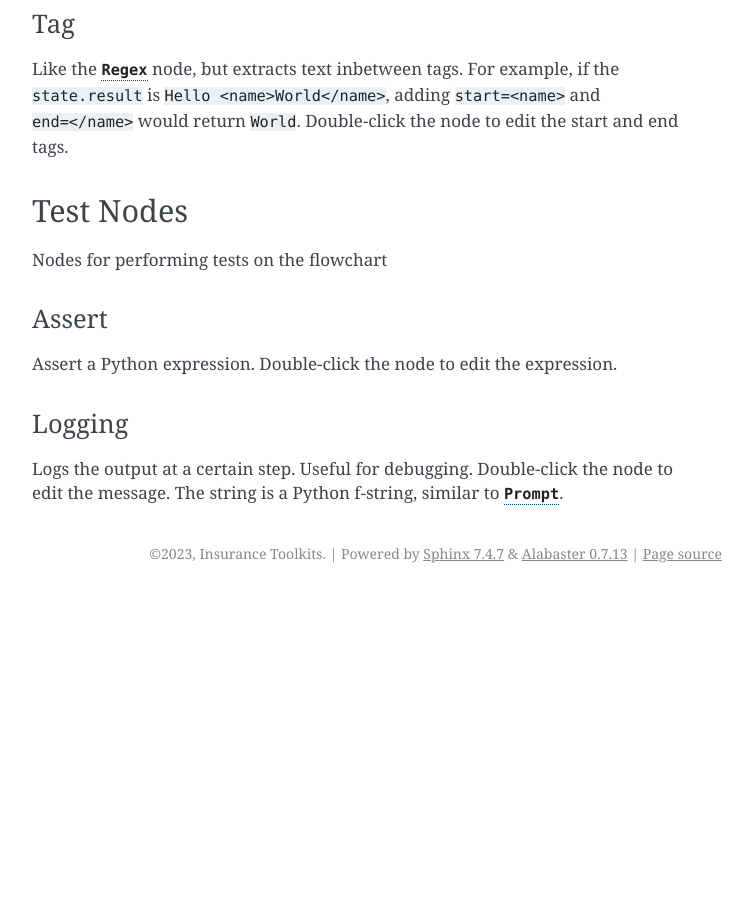
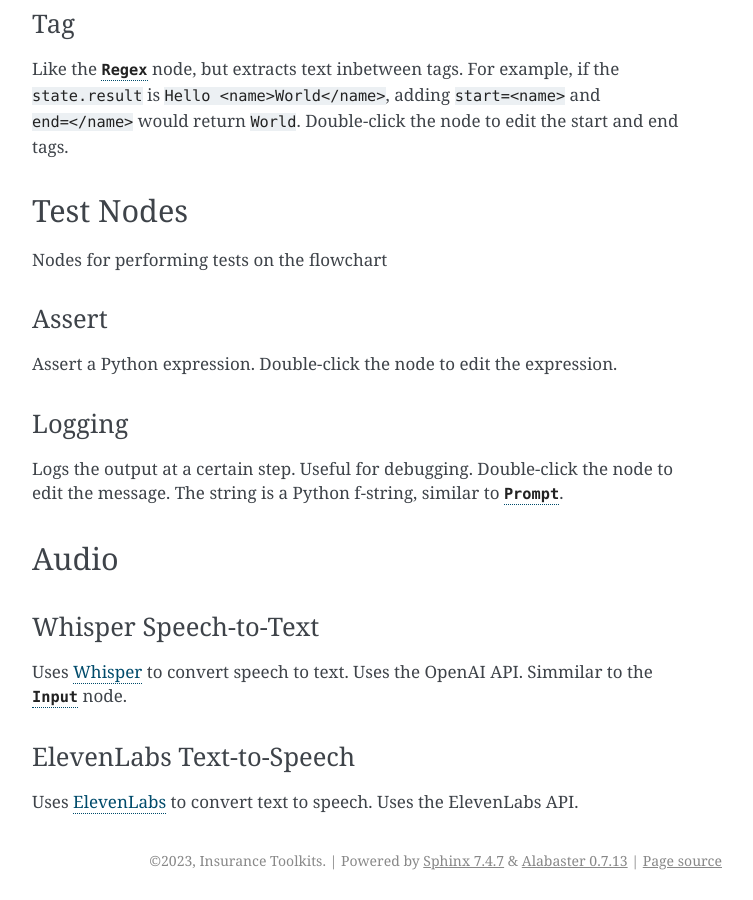
Before and after one commit to annias/promptflow, a Sphinx documentation site: the page built from docs/nodes.md, in a window 1280 px wide and 900 px high, scrolled down 6439 px. Shown: the whole window, without its empty margins (388-1141 px from the left). Built offline with Sphinx 7.4.7, drawn with Linux system fonts in a browser that asks for light colours; before the commit the page ends 7032 px from its top, so only the background shows below that; some of the changed text lies outside the part shown.

Commit message:
Added audionode to docs

```diff
--- a/docs/nodes.md
+++ b/docs/nodes.md
@@ -206,3 +206,14 @@ Assert a Python expression. Double-click the node to edit the expression.
 ### Logging
 
 Logs the output at a certain step. Useful for debugging. Double-click the node to edit the message. The string is a Python f-string, similar to [`Prompt`](Prompt).
+
+(Audio)=
+## Audio
+
+### Whisper Speech-to-Text
+
+Uses [Whisper](https://platform.openai.com/docs/guides/speech-to-text) to convert speech to text. Uses the OpenAI API. Simmilar to the [`Input`](Input) node.
+
+### ElevenLabs Text-to-Speech
+
+Uses [ElevenLabs](https://beta.elevenlabs.io/) to convert text to speech. Uses the ElevenLabs API.
```
